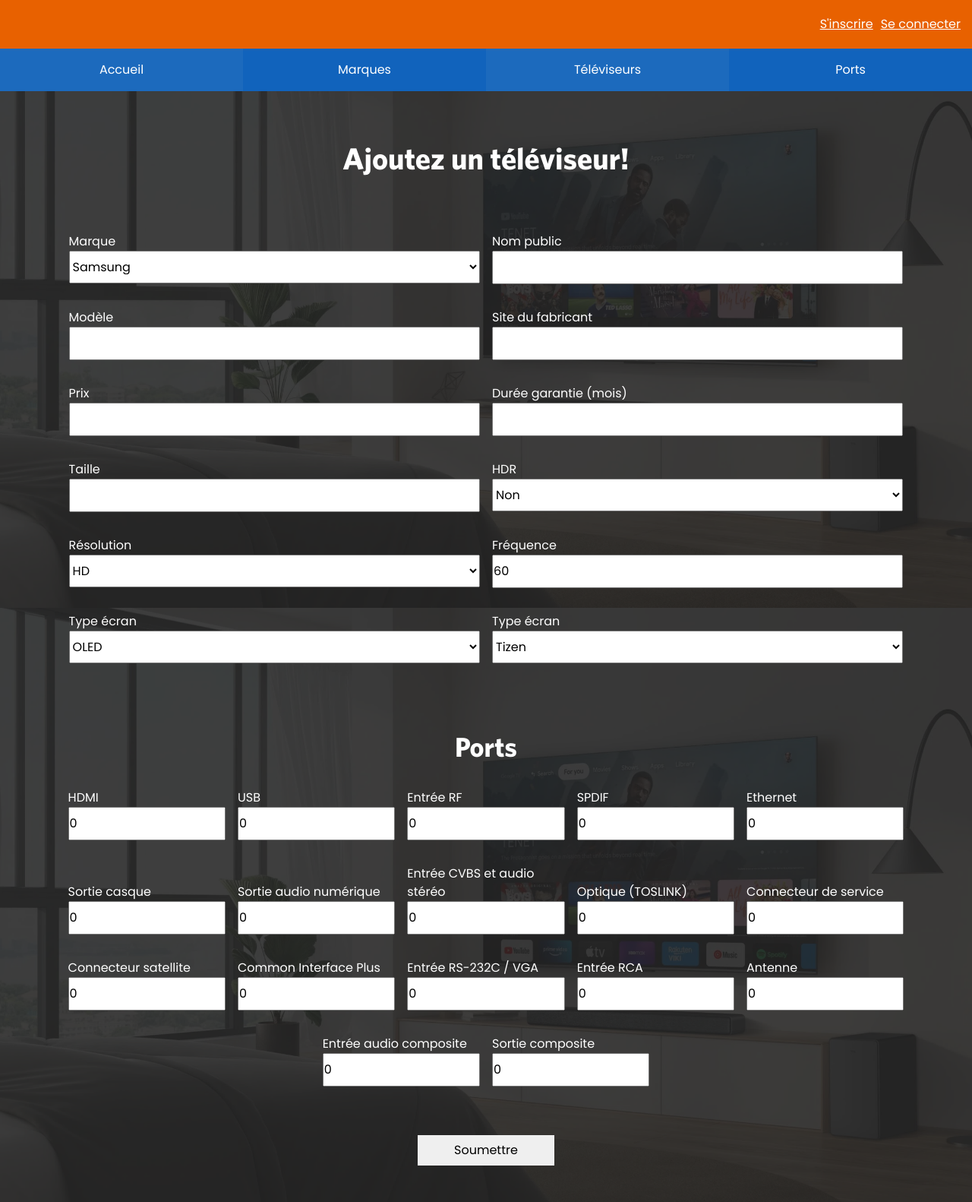
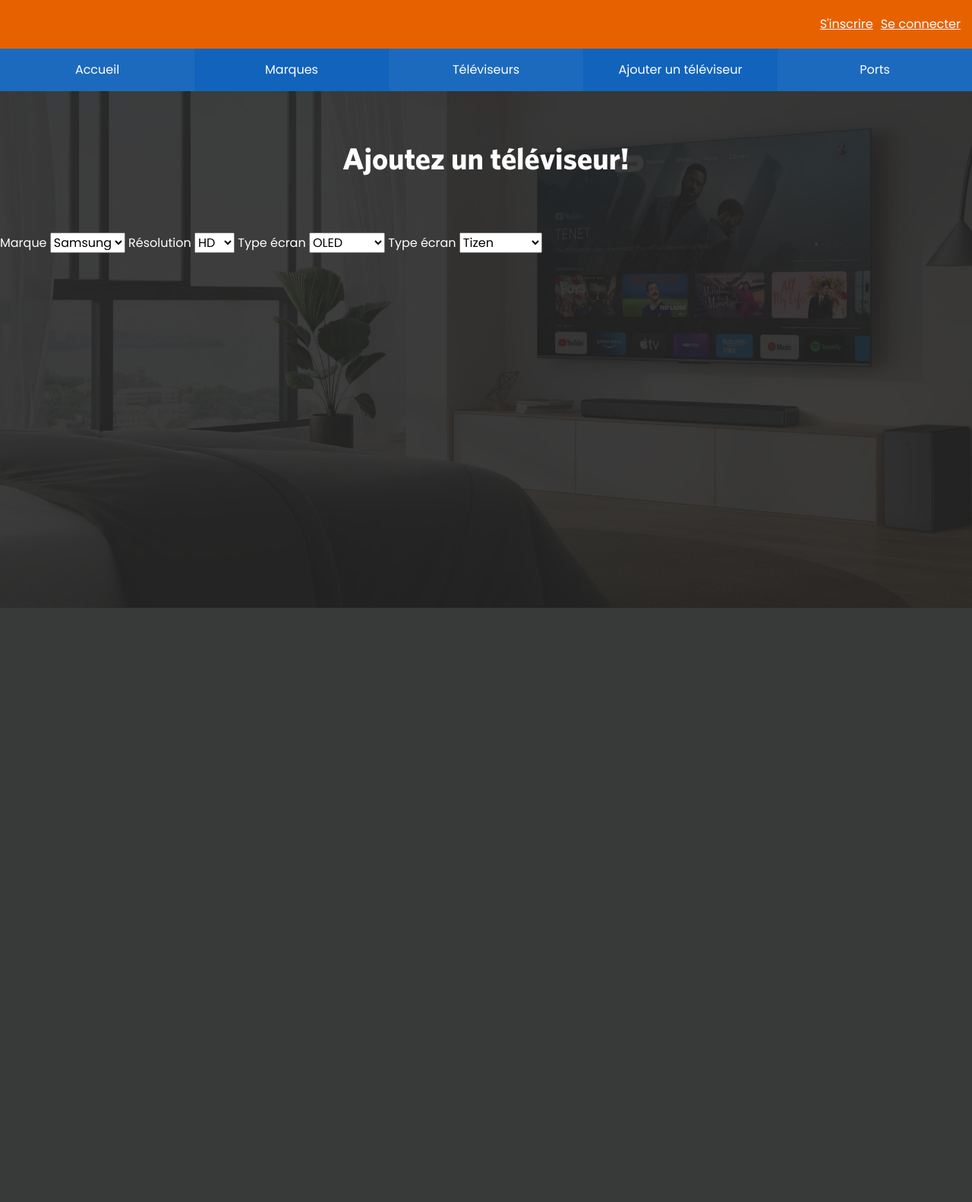
Before and after one commit to Archidoc142/Projet-Web, a PHP site: page /ajout-televiseur in a window 1280 px wide. Shown: the whole page at 76% size. After the commit the page ends 800 px from the top, so only its background shows below. Run offline with PHP 8.4, Linux system fonts and the light colour scheme; data comes from the database, SQL or seed files in the repository.

Commit message:
Revert "Merge branch 'hicham'"
This reverts commit 16c65ce7fa6fe7c95eb82db1cfe0dbad72cbb318, reversing
changes made to fd8bb0e17fadd6c1c560a02af80b15767d05b444.

```diff
--- a/ajout-televiseur.php
+++ b/ajout-televiseur.php
@@ -5,20 +5,9 @@
 <main>
     <div class="page-title">
         <h1>Ajoutez un téléviseur!</h1>
-        <?php
-            if(isset($_POST['action']) && $_POST['action'] == "ajout")
-            {
-                $televiseurManager->addTeleviseur($_POST);
-                echo "<h2>Téléviseur ajouté(?)</h2>";
-            }
-            else {
-        ?>
     </div>
 
-    <form action="ajout-televiseur" method="post" id="ajout">
-
-        <div class="inputs">
-            <div class="input">
+    <form action="ajout-televiseur" method="post">
         <label for="marque">Marque</label>
         <select name="marque" id="marque">
         <?php
@@ -29,47 +18,7 @@
         <?php }
         ?>
         </select>
-            </div>
 
-            <div class="input">
-                <label for="nom">Nom public</label>
-                <input type="text" name="nom" id="nom" required>
-            </div>
-
-            <div class="input">
-                <label for="modele">Modèle</label>
-                <input type="text" name="modele" id="modele" required>
-            </div>
-
-            <div class="input">
-            <label for="lien">Site du fabricant</label>
-            <input type="url" name="lien" id="lien" required>
-            </div>
-
-            <div class="input">
-                <label for="prix">Prix</label>
-                <input type="number" name="prix" id="prix" min="1" step="0.01" required>
-            </div>
-
-            <div class="input">
-            <label for="garantie">Durée garantie (mois)</label>
-            <input type="number" name="garantie" id="garantie" min="0" max="480" required>
-            </div>
-
-            <div class="input">
-            <label for="taille">Taille</label>
-            <input type="number" name="taille" id="taille" min="20" max="146" required>
-            </div>
-
-            <div class="input">
-                <label for="hdr">HDR</label>
-                <select name="hdr" id="hdr">
-                    <option value="0" selected="selected">Non</option>
-                    <option value="1">Oui</option>
-                </select>
-            </div>
-
-            <div class="input">
         <label for="resolution">Résolution</label>
         <select name="resolution" id="resolution">
         <?php
@@ -80,14 +29,7 @@
         <?php }
         ?>
         </select>
-            </div>
 
-            <div class="input">
-                <label for="frequence">Fréquence</label>
-                <input type="number" name="frequence" id="frequence" min="60" max="480" value="60" required>
-            </div>
-
-            <div class="input">
         <label for="type_ecran">Type écran</label>
         <select name="type_ecran" id="type_ecran">
         <?php
@@ -98,11 +40,9 @@
         <?php }
         ?>
         </select>
-            </div>
 
-            <div class="input">
         <label for="os">Type écran</label>
-                <select name="os" id="os">
+        <select name="os" id="type_ecran">
         <?php
             $systemes = $televiseurManager->getOSes();
             foreach($systemes as $os) {?>
@@ -111,28 +51,8 @@
         <?php }
         ?>
         </select>
-            </div>
-        </div>
-
-        <h3>Ports</h3>
-        <div class="ports">
-            <?php
-                $ports = $televiseurManager->getAllPorts();
-                foreach($ports as $port) {?>
-                    <div class="port">
-                        <label for="<?= $port[0]?>"><?= $port[1]?></label>
-                        <input type="number" name="<?= $port[0]?>" id="<?= $port[0]?>" min="0" max="15" value="0" required>
-                    </div>
-            <?php }
-            ?>
-        </div>
-
-        <input type="hidden" name="action" value="ajout">
-        <button type="submit">Soumettre</button>
 
     </form>
-    <?php }
-    ?>
 </main>
 
 <?php
--- a/article.php
+++ b/article.php
@@ -20,7 +20,7 @@ if (isset($_REQUEST['commentaire'])) {
 <main id="article">
     <h1 class="center titleArticle"><?php echo $tv->get_nom()?></h1>
     <div class="containerArticle">
-    <img src="img/tv/<?php echo (file_exists("img/tv/" . $tv->get_modele() . ".png")) ? $tv->get_modele() : "generic"; ?>.png" alt="<?= $tv->get_nom();?>">
+        <img src='img/tv/<?php echo $tv->get_modele() ?>.png' alt='img_tv' draggable='false'>
         <div>
             <h2>Informations générales :</h1>
             <div class="grid3C">
--- a/class/TeleviseurManager.php
+++ b/class/TeleviseurManager.php
@@ -28,8 +28,7 @@
         INNER JOIN marque ON televiseur.id_marque = marque.id
         WHERE .$categorie. = :valeur';
 
-        const INSERT_TELEVISEUR = 'INSERT INTO televiseur VALUES (:modele, :nom, :marque, :prix, :frequence, :type_ecran, :hdr, :resolution, :taille, :os, :garantie, :lien)';
-        const INSERT_TV_PORTS = 'INSERT INTO televiseur_port VALUES (:nb_port, :modele, :id_port)';
+        const INSERT_TELEVISEUR = 'INSERT INTO televiseur VALUES (:modele, :marque, :prix, :frequence, :type_ecran, :hdr, :resolution, :taille, :os, :garantie, :lien)';
 
         const FILTER_TELEVISEUR ='SELECT televiseur.*, marque.nom FROM televiseur
         INNER JOIN marque ON televiseur.id_marque = marque.id
@@ -82,45 +81,8 @@
             return $this->_bdd->query(SELF::SELECT_TYPES_ECRAN)->fetchAll();
         }
 
-        public function addTeleviseur(array $postData)
-        {
-            $ports = array();
 
-            for($i = 1; $i <= 17; $i++)
-            {
-                if($postData[$i] != "0")
-                {
-                    array_push($ports, array($i, $postData[$i]));
-                }
-            }
-
-            $query = $this->_bdd->prepare(self::INSERT_TELEVISEUR);
-
-            $query->bindParam(':modele', $postData['modele']);
-            $query->bindParam(':nom', $postData['nom']);
-            $query->bindParam(':marque', $postData['marque']);
-            $query->bindParam(':prix', $postData['prix']);
-            $query->bindParam(':frequence', $postData['frequence']);
-            $query->bindParam(':type_ecran', $postData['type_ecran']);
-            $query->bindParam(':hdr', $postData['hdr'], PDO::PARAM_INT);
-            $query->bindParam(':resolution', $postData['resolution']);
-            $query->bindParam(':taille', $postData['taille'], PDO::PARAM_INT);
-            $query->bindParam(':os', $postData['os']);
-            $query->bindParam(':garantie', $postData['garantie']);
-            $query->bindParam(':lien', $postData['lien']);
-
-            assert($query->execute(), "L'insertion du téléviseur dans la base de données n'a pas fonctionné.");
-
-            foreach($ports as $port)
-            {
-                $query = $this->_bdd->prepare(self::INSERT_TV_PORTS);
-                $query->bindParam(':nb_port', $port[1]);
-                $query->bindParam(':id_port', $port[0]);
-                $query->bindParam(':modele', $postData['modele']);
-
-                assert($query->execute(), "L'insertion des ports du téléviseur dans la base de données n'a pas fonctionné.");
-            }
-        }
+        //public function addTeleviseur()
 
         public function getTeleviseurs() : array
         {
--- a/css/style.css
+++ b/css/style.css
@@ -939,36 +939,6 @@ main .container-television .desktop{
     object-fit: cover;
 }
 
-#ajout
-{
-  width: 450px;
-  margin: auto;
-}
-
-#ajout label, #ajout input, #ajout select
-{
-  width: 100%;
-}
-
-#ajout input, #ajout select
-{
-  margin-bottom: 16px;
-  padding: 8px 0;
-}
-
-#ajout h3
-{
-  margin-top: 24px;
-}
-
-#ajout button
-{
-  margin: 24px auto 48px auto;
-  display: block;
-  border: none;
-  padding: 8px 48px;
-}
-
 /* Responsive */
 @media only screen and (min-width: 968px) {
   /* General */
@@ -1300,48 +1270,6 @@ main .container-television .desktop{
     {
       width: 50%;
     }
-
-    /* Ajout téléviseur (Hicham) */
-    #ajout
-    {
-      width: 90%;
-    }
-
-    .inputs
-    {
-      display: flex;
-      flex-wrap: wrap;
-      gap: 16px;
-      justify-content: center;
-    }
-
-    .input
-    {
-      width: 47%;
-    }
-
-    .ports
-    {
-      display: flex;
-      gap: 16px;
-      flex-wrap: wrap;
-      align-items: baseline;
-      justify-content: center;
-      padding-bottom: 24px;
-    }
-
-    .port
-    {
-      width: 18%;
-    }
-
-    h3
-    {
-      width: 100%;
-      text-align: center;
-      font-size: 36px;
-      padding: 48px 0 24px 0;
-    }
 }
 
 /* Big Screen */
--- a/inc/header.php
+++ b/inc/header.php
@@ -58,9 +58,7 @@
                 <li><a href="index">Accueil</a></li>
                 <li><a href="marque">Marques</a></li>
                 <li><a href="television">Téléviseurs</a></li>
-                <?php if (isset($_SESSION['idUser'])) {?>
-                    <li><a href="ajout-televiseur">Ajouter un téléviseur</a></li>
-                <?php } ?>
+                <li><a href="ajout-televiseur">Ajouter un téléviseur</a></li>
                 <li><a href="port">Ports</a></li>
             </ul>
         </div>
```
Also changed, not shown: television.php (+3 -5 lines), img/tv/generic.png (deleted). Lines whose indentation alone changed are shown as unchanged.
